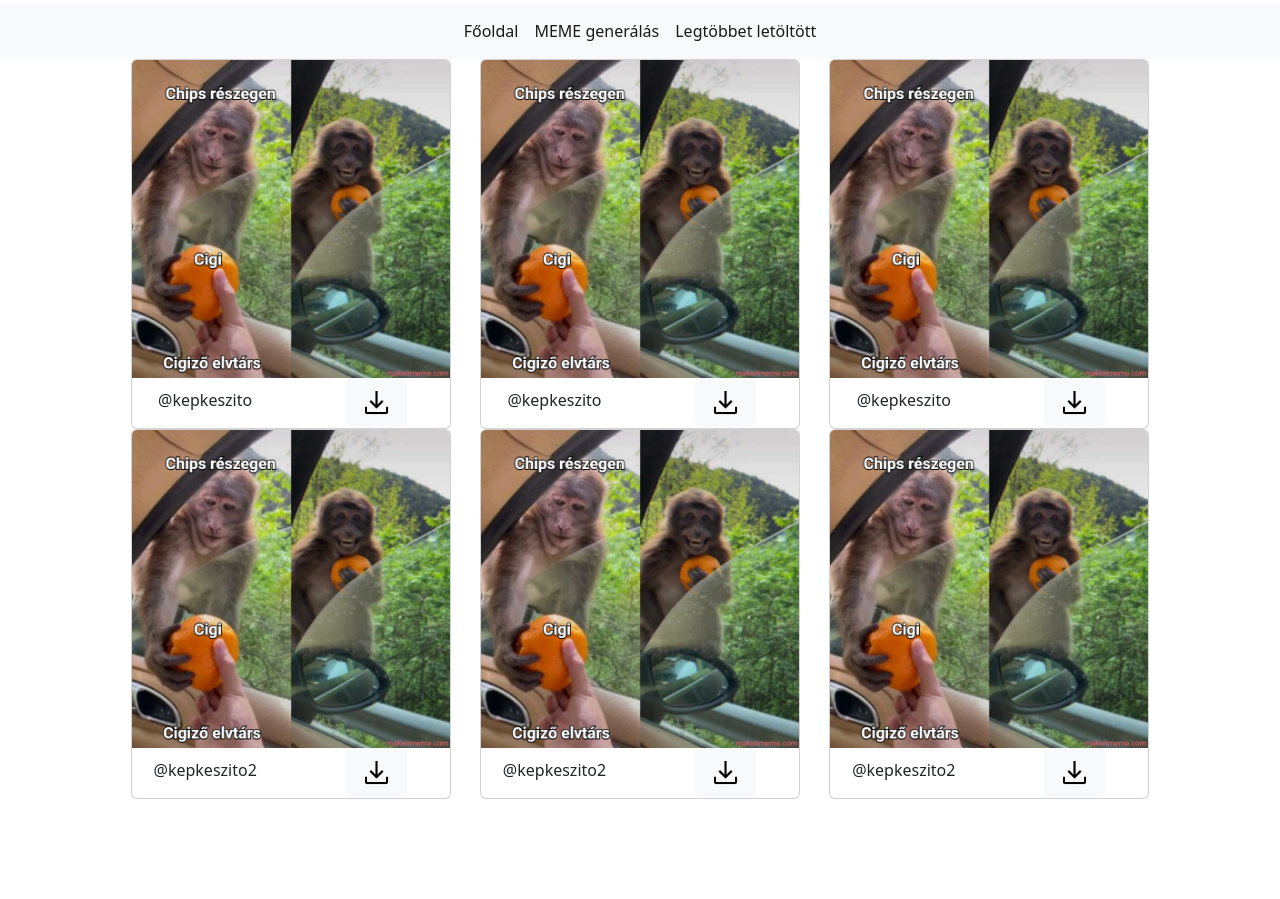
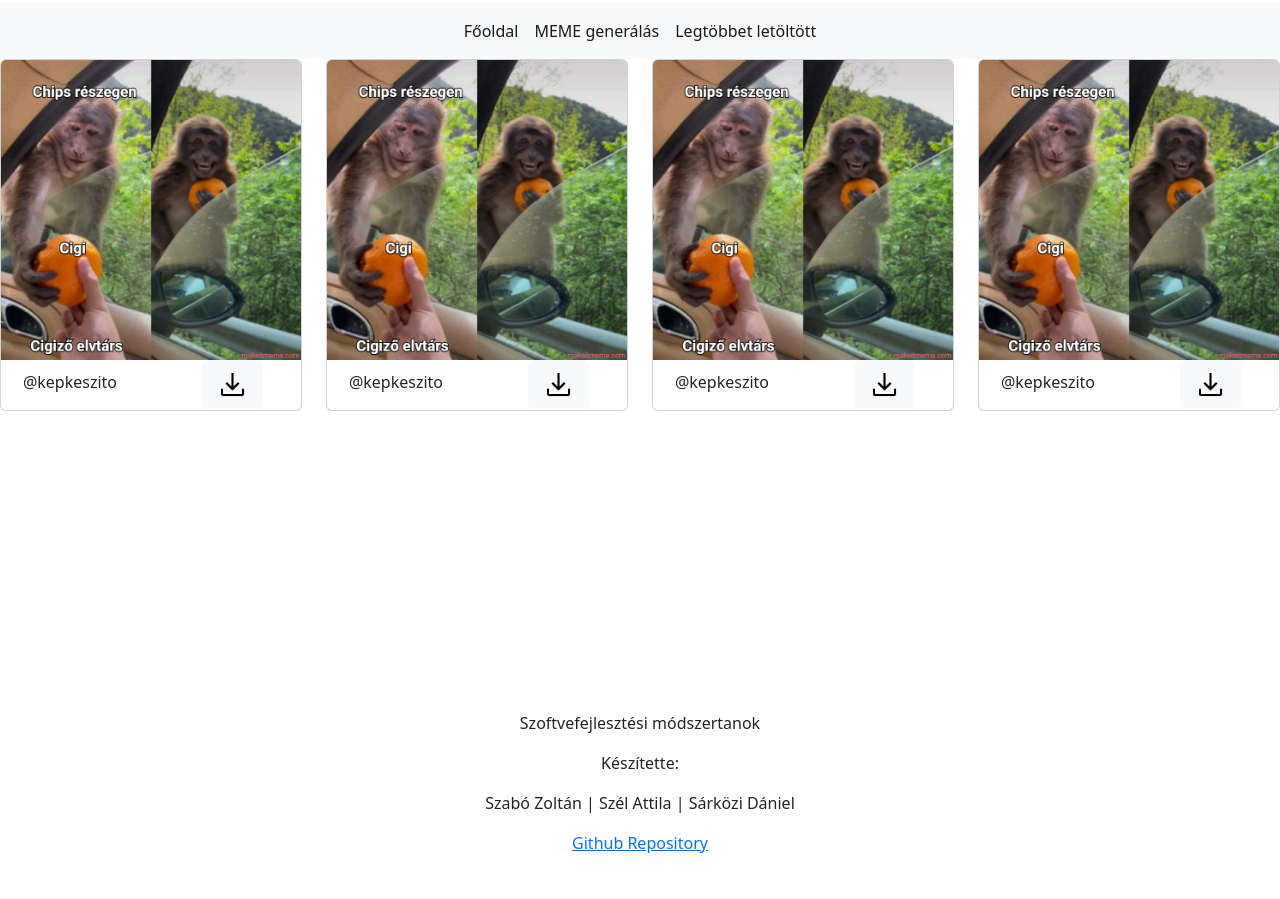
Before and after one commit to Flpph/szfm-mini-project, a plain HTML site: page Frontend/src/index.html in a window 1280 px wide. Shown: the part 53-952 px from the top of the page. After the commit the page ends 908 px from the top, so only its background shows below. Drawn offline with nearby package versions, Linux system fonts and the light colour scheme.

Commit message:
index.html kartyak

```diff
--- a/Frontend/src/index.css
+++ b/Frontend/src/index.css
@@ -23,14 +23,21 @@
     text-decoration: none;
     color: black;
 }
-@media (min-width: 992px) {
-    main{
-    margin:auto;
-    width:80%;
-} }
 footer{
     padding-top: 300px;
 }
 .content{
     margin:auto;
 }
+<<<<<<< Updated upstream
+=======
+.kartya{
+    width: 100%;
+}
+.oszlop{
+    align:"center";
+}
+.sor{
+    flex:auto;
+}
+>>>>>>> Stashed changes
--- a/Frontend/src/index.html
+++ b/Frontend/src/index.html
@@ -7,6 +7,7 @@
     <link href="index.css" rel="stylesheet" type="text/css">
     <link href="https://cdn.jsdelivr.net/npm/bootstrap@5.2.1/dist/css/bootstrap.min.css" rel="stylesheet" integrity="sha384-iYQeCzEYFbKjA/T2uDLTpkwGzCiq6soy8tYaI1GyVh/UjpbCx/TYkiZhlZB6+fzT" crossorigin="anonymous">
     <script src="https://cdn.jsdelivr.net/npm/bootstrap@5.2.1/dist/js/bootstrap.bundle.min.js" integrity="sha384-u1OknCvxWvY5kfmNBILK2hRnQC3Pr17a+RTT6rIHI7NnikvbZlHgTPOOmMi466C8" crossorigin="anonymous"></script>
+    <script src="index.js"></script>
     <title>MEME Generátor</title>
 </head>
 <body class="text-center">
@@ -37,9 +38,9 @@
       </nav>
     <main class=content>
         <div class="containter">
-            <div class="row">
-                <div class="col" align="center">
-                    <div class="card" style="width: 20rem;">
+            <div class="row sor">
+                <div class="col-sm-12 col-md-6 col-lg-3 oszlop">
+                    <div class="card kartya">
                         <img src="makeitmeme_6Dp3d.png" class="card-img-top">
                         <div class="row">
                             <div class="col">
@@ -50,20 +51,9 @@
                             </div>
                         </div>
                     </div>
-                    <div class="card" style="width: 20rem;">
-                        <img src="makeitmeme_6Dp3d.png" class="card-img-top">
-                        <div class="row">
-                            <div class="col">
-                                <p class="card-credit">@kepkeszito2</p>
-                            </div>
-                            <div class="col">
-                                <a href="#" class="btn btn-light"><img class="download-btn" src="images/btn_download.png"></a>
-                            </div>
-                        </div>
-                    </div>
                 </div>
-                <div class="col" align="center">
-                    <div class="card" style="width: 20rem;">
+                <div class="col-sm-12 col-md-6 col-lg-3 oszlop">
+                    <div class="card kartya">
                         <img src="makeitmeme_6Dp3d.png" class="card-img-top">
                         <div class="row">
                             <div class="col">
@@ -74,20 +64,9 @@
                             </div>
                         </div>
                     </div>
-                    <div class="card" style="width: 20rem;">
-                        <img src="makeitmeme_6Dp3d.png" class="card-img-top">
-                        <div class="row">
-                            <div class="col">
-                                <p class="card-credit">@kepkeszito2</p>
-                            </div>
-                            <div class="col">
-                                <a href="#" class="btn btn-light"><img class="download-btn" src="images/btn_download.png"></a>
-                            </div>
-                        </div>
-                    </div>
                 </div>
-                <div class="col" align="center">
-                    <div class="card" style="width: 20rem;">
+                <div class="col-sm-12 col-md-6 col-lg-3 oszlop">
+                    <div class="card kartya">
                         <img src="makeitmeme_6Dp3d.png" class="card-img-top">
                         <div class="row">
                             <div class="col">
@@ -98,11 +77,13 @@
                             </div>
                         </div>
                     </div>
-                    <div class="card" style="width: 20rem;">
+                </div>
+                <div class="col-sm-12 col-md-6 col-lg-3 oszlop">
+                    <div class="card kartya">
                         <img src="makeitmeme_6Dp3d.png" class="card-img-top">
                         <div class="row">
                             <div class="col">
-                                <p class="card-credit">@kepkeszito2</p>
+                                <p class="card-credit">@kepkeszito</p>
                             </div>
                             <div class="col">
                                 <a href="#" class="btn btn-light"><img class="download-btn" src="images/btn_download.png"></a>
--- /dev/null
+++ b/Frontend/src/index.js
@@ -0,0 +1,34 @@
+var t = $.template('\
+<div class="col-sm-12 col-md-6 col-lg-3 oszlop">\
+                    <div class="card kartya">\
+                       <img src="${url}" class="card-img-top">\
+                        <div class="row">\
+                            <div class="col">\
+                                <p class="card-credit">@{urername}</p>\
+                            </div>\
+                            <div class="col">\
+                                <a href="#" class="btn btn-light"><img class="download-btn" src="images/btn_download.png"></a>\
+                            </div>\
+                        </div>\
+                    </div>\
+                </div>\
+');
+
+for (let i = 0; i < pictures.length; i++) {
+    $(selector).append( t , {
+        url: jsonObj.url,
+        username: jsonObj.username
+   });
+  }
+
+
+
+
+
+
+
+
+  $(selector).append( t , {
+     url: jsonObj.url,
+     name: jsonObj.name
+});
```
